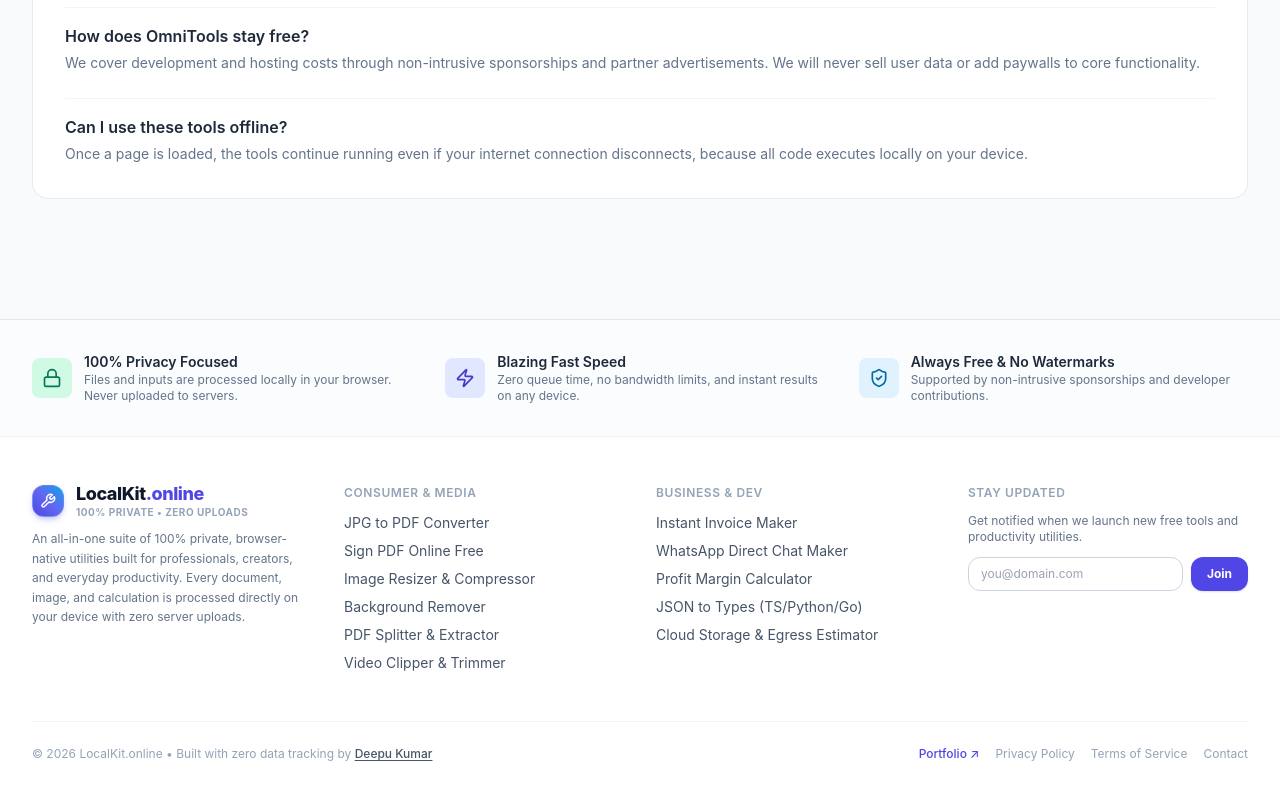
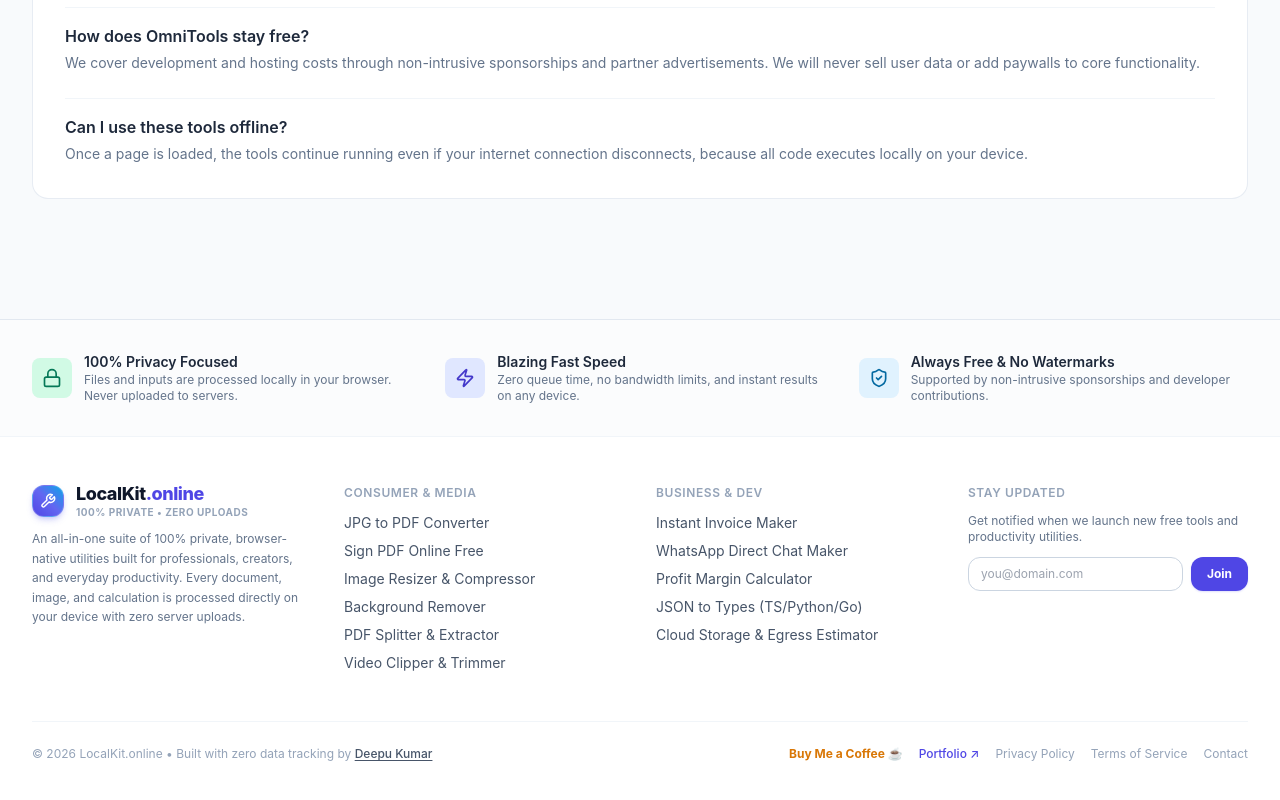
Before and after one commit to Deepu1307/omnitools, a Next.js app: page / in a window 1280 px wide. Shown: the part 4947-5747 px from the top of the page. Built offline with nearby package versions, Linux system fonts and the light colour scheme.

Commit message:
Attach Deepu Kumar BuyMeACoffee link (https://buymeacoffee.com/deepu1307) in header and footer

```diff
--- a/src/components/Footer.tsx
+++ b/src/components/Footer.tsx
@@ -196,7 +196,15 @@ export default function Footer() {
               Deepu Kumar
             </a>
           </p>
-          <div className="flex gap-4">
+          <div className="flex flex-wrap gap-4 items-center">
+            <a
+              href="https://buymeacoffee.com/deepu1307"
+              target="_blank"
+              rel="noopener noreferrer"
+              className="hover:underline text-amber-600 font-bold inline-flex items-center gap-1"
+            >
+              <span>Buy Me a Coffee ☕</span>
+            </a>
             <a
               href="https://deepukumar.netlify.app/"
               target="_blank"
--- a/src/components/Navbar.tsx
+++ b/src/components/Navbar.tsx
@@ -137,7 +137,7 @@ export default function Navbar() {
                 <ExternalLink className="w-3 h-3 text-slate-400 group-hover:text-indigo-600 transition-colors" />
               </a>
               <a
-                href="https://buymeacoffee.com"
+                href="https://buymeacoffee.com/deepu1307"
                 target="_blank"
                 rel="noopener noreferrer"
                 className="inline-flex items-center gap-1.5 px-3 py-1.5 text-xs font-bold text-amber-900 bg-amber-50 hover:bg-amber-100 border border-amber-200/80 rounded-xl transition-all shadow-2xs whitespace-nowrap group hover:scale-[1.02]"
```
